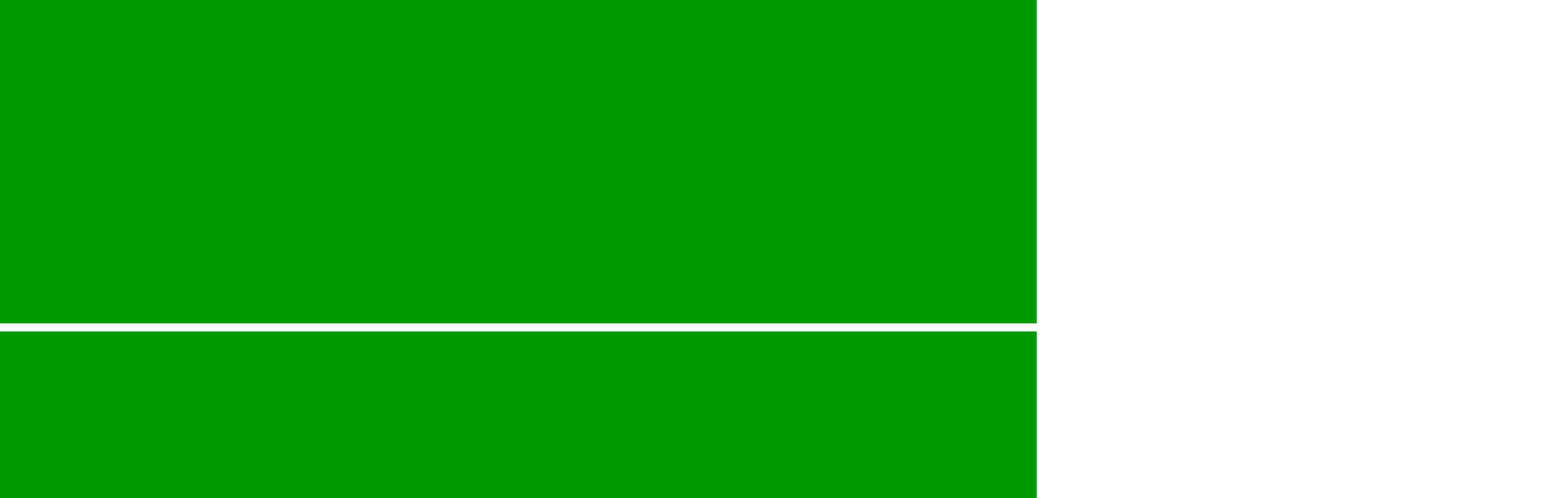
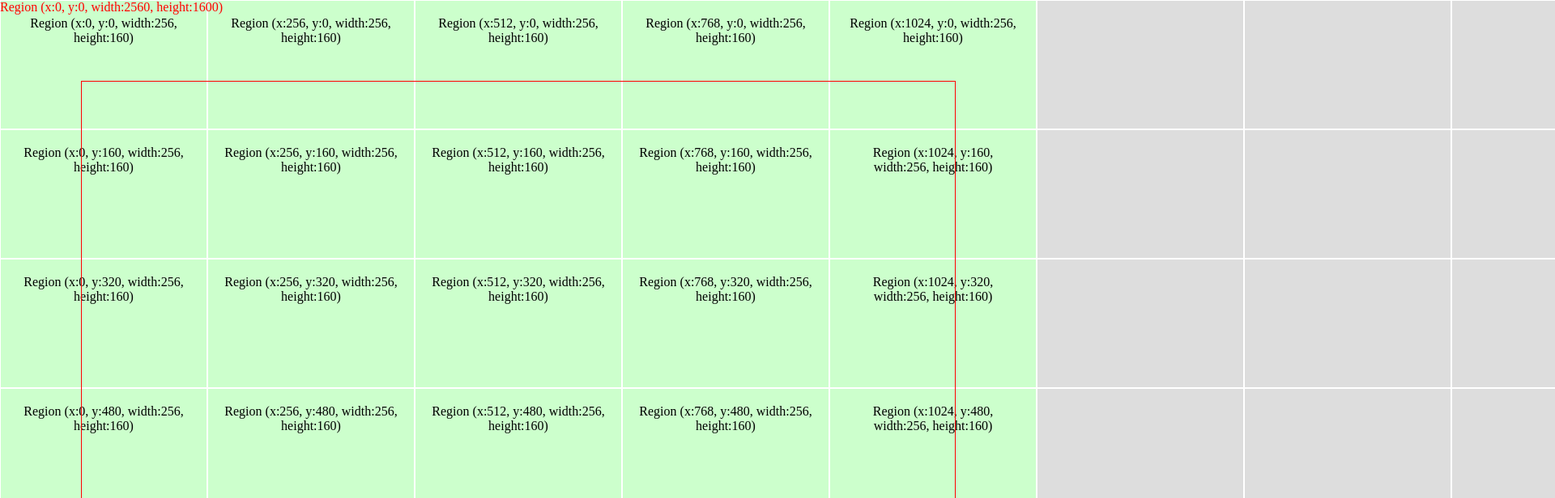
Before and after one commit to samuelpetersson/dom-viewport, a website: page test.html in a window 1280 px wide. Shown: the top 616 px of the page at 81% size, 1920 px wide, since content can reach past the window. Drawn offline with Linux system fonts and the light colour scheme.

Commit message:
Implemented inset

```diff
--- a/index.js
+++ b/index.js
@@ -1,42 +1,62 @@
 var viewport = (function(){
 	var self = {};
 
-	var elementRect = function(element, offset) {
-		var x = 0, y = 0, w, h;
+	var elementRect = function(element, result) {
+		result = result || {};
+
 		if(element === window) {
-			w = self.width;
-			h = self.height;
+			result.x = 0;
+			result.y = 0;
+			result.w = self.width;
+			result.h = self.height;
+			return result;
 		}
-		else {
-			if(element === document) {
-				element = document.body;
-			}
-			var bounds = element.getBoundingClientRect();
-			x = bounds.left;
-			y = bounds.top;
-			w = element.clientWidth;
-			h = element.clientHeight;
+
+		if(element === document) {
+			element = document.body;
 		}
-		if(offset) {
-			x += offset.x || 0;
-			y += offset.y || 0;
-			w += offset.width || 0;
-			h += offset.height || 0;
+
+		if(element === document.body) {
+			result.x = -self.x;
+			result.y = -self.y;
+			result.width = element.scrollWidth;
+			result.height = element.scrollHeight;
+			return result;
 		}
-		return {x:x, y:y, width:w, height:h};
+
+		var bounds = element.getBoundingClientRect();
+
+		result.x = bounds.left;
+		result.y = bounds.top;
+		result.width = element.offsetWidth;
+		result.height = element.offsetHeight;
+
+		return result;
 	};
 
-	var intersects = function(rect) {
-		if(rect.x > self.width) {
+	var intersects = function(rect, inset) {
+		var left = rect.x;
+		var right = left + rect.width;
+		var top = rect.y;
+		var bottom = top + rect.height;
+
+		if(inset) {
+			left += inset.left || 0;
+			right -= inset.right || 0;
+			top += inset.top || 0;
+			bottom -= inset.bottom || 0;
+		}
+
+		if(left >= self.width) {
 			return false;
 		}
-		if(rect.x + rect.width < 0) {
+		if(right <= 0) {
 			return false;
 		}
-		if(rect.y > self.height) {
+		if(top >= self.height) {
 			return false;
 		}
-		if(rect.y + rect.height < 0) {
+		if(bottom <= 0) {
 			return false;
 		}
 		return true;
@@ -76,51 +96,49 @@ var viewport = (function(){
 
 	update();
 
-	function Region(delegate, element, offset) {
+	function Region(delegate, element, inset) {
 		this.delegate = delegate;
 		this.element = element;
-		this.offset = offset;
-		this.bounds = elementRect(this.element, this.offset);
-		this.visible = this.bounds.width > 0 && this.bounds.height > 0 && intersects(this.bounds);
+		this.inset = inset;
+		this.bounds = elementRect(this.element);
+		this.visible = this.bounds.width > 0 && this.bounds.height > 0 && intersects(this.bounds, inset);
 	}
 
 	Region.prototype.validate = function() {
-		var oldRect = this.bounds;
+		var bounds = this.bounds, oldX = bounds.x, oldY = bounds.y, oldWidth = bounds.width, oldHeight = bounds.height;
+		elementRect(this.element, bounds);
+
 		var oldVisible = this.visible;
-		var newRect = elementRect(this.element, this.offset);
-		var newVisible = newRect.width > 0 && newRect.height > 0 && intersects(newRect);
+		var newVisible = bounds.width > 0 && bounds.height > 0 && intersects(bounds, this.inset);
 		this.visible = newVisible;
-		this.bounds = newRect;
+
+		var delegate = this.delegate;
 
 		if(newVisible) {
-			if(!oldVisible) {
-				this.notify("regionShow");
+			if(delegate.regionShow && !oldVisible) {
+				delegate.regionShow(this);
 			}
-			if(newRect.x !== oldRect.x || newRect.y !== oldRect.y) {
-				this.notify("regionScroll");
+			if(delegate.regionScroll && (bounds.x !== oldX || bounds.y !== oldY)) {
+				delegate.regionScroll(this);
 			}
-			if(newRect.width !== oldRect.width || newRect.height !== oldRect.height) {
-				this.notify("regionResize");
+			if(delegate.regionResize && (bounds.width !== oldWidth || bounds.height !== oldHeight)) {
+				delegate.regionResize(this);
 			}
 		}
 		else {
-			if(oldVisible) {
-				this.notify("regionHide");
+			if(delegate.regionHide && oldVisible) {
+				delegate.regionHide(this);
 			}
 		}
 	};
-
-	Region.prototype.notify = function(event) {
-		var scope = this.delegate;
-		if(scope[event]) {
-			scope[event](this);
-		}
+	Region.prototype.dispose = function() {
+		this.disposed = true;
 	};
 
 	self.intersects = intersects;
 	self.elementRect = elementRect;
-	self.createRegion = function(delegate, element, offset) {
-		var region = new Region(delegate, element, offset);
+	self.createRegion = function(delegate, element, inset) {
+		var region = new Region(delegate, element, inset);
 		regions.push(region);
 		return region;
 	};
--- a/test.html
+++ b/test.html
@@ -5,64 +5,132 @@
 	<script src="index.js"></script>
 
 	<style>
-		body {
+		html, body {
 			margin: 0;
+			height: 100%;
+			position: relative;
 		}
 
-		div {
-			width: 100%;
-			height: 400px;
-			background-color: #f09;
-		}
-		div + div {
-			margin-top: 10px;
+		.grid {
+			width: 200%;
+			height: 200%;
 		}
 
-		div.active {
-			background-color: #090;
+		.cell {
+			float: left;
+			width: 10%;
+			height: 10%;
+			padding: 20px;
+			position: relative;
+			text-align: center;
+			box-sizing: border-box;
 		}
+		.cell:before {
+			content: "";
+			position: absolute;
+			display: block;
+			z-index: -1;
+			left:1px;
+			right:1px;
+			top:1px;
+			bottom:1px;
+			background: #DDD;
+
+		}
+		.cell.active:before {
+			background: #CFC;
+		}
+
+		.frame {
+			position: fixed;
+
+			top:0;
+			bottom:0;
+			left:0;
+			right:0;
+
+			color: red;
+
+		}
+		.frame:after {
+			content: "";
+			display: block;
+			position: absolute;
+			top:100px;
+			bottom:100px;
+			left:100px;
+			right:100px;
+			border: 1px solid #F00;
+
+		}
+
+
 	</style>
 </head>
 <body>
 
+
+
 	<script>
 
-		var delegate = {
-			regionResize:function(region) {
-			//	region.element.innerHTML = "resize ("+region.bounds.width+", "+region.bounds.height+")";
-			},
+
+
+		var regionInfo = function(region) {
+			return "Region (x:"+region.bounds.x+", y:"+region.bounds.y+", width:"+region.bounds.width+", height:"+region.bounds.height+")";
+		};
+
+		var updateCellInfo = function(region) {
+			region.element.innerHTML = regionInfo(region);
+		};
+
+		var cellDelegate = {
+			regionResize: updateCellInfo,
+			regionScroll: updateCellInfo,
 			regionShow:function(region) {
-				region.element.className = "active";
+				region.element.className = "cell active";
 			},
 			regionHide:function(region) {
-				region.element.className = "";
+				region.element.className = "cell";
+				region.element.innerHTML = "";
 			}
 		};
 
 
-		for (var i = 0; i < 10; i++) {
-			var box = document.createElement("div");
-			document.body.appendChild(box);
-			var region = viewport.createRegion(delegate, box, {y:50, height:-100});
+
+		var grid = document.createElement("div");
+		grid.className = "grid";
+		document.body.appendChild(grid);
+
+		for (var i = 0; i < 100; i++) {
+			var cell = document.createElement("div");
+			cell.className = "cell";
+			grid.appendChild(cell);
+
+			var region = viewport.createRegion(cellDelegate, cell, {left:100, top:100, right:100, bottom:100});
+
 			if(region.visible) {
-				delegate.regionShow(region);
+				cellDelegate.regionShow(region);
+				updateCellInfo(region);
 			}
 		}
 
+
+		var frame = document.createElement("div");
+		frame.className = "frame";
+
+		document.body.appendChild(frame);
+
+
 		viewport.createRegion({
 			regionResize:function(region) {
-			//	console.log("window resize", region.bounds);
+				frame.innerHTML = regionInfo(region);
 			},
 			regionScroll:function(region) {
-				//console.log("window scroll", region.bounds);
-			}
-		}, window);
-
-		viewport.createRegion({
-			regionScroll:function(region) {
-				//console.log("document scroll", region.bounds);
+				frame.innerHTML = regionInfo(region);
 			}
 		}, document);
+
+
 
 	</script>
 </body>
```
Also changed, not shown: examples/reveal.html (deleted, +0 -67 lines), README.md.
